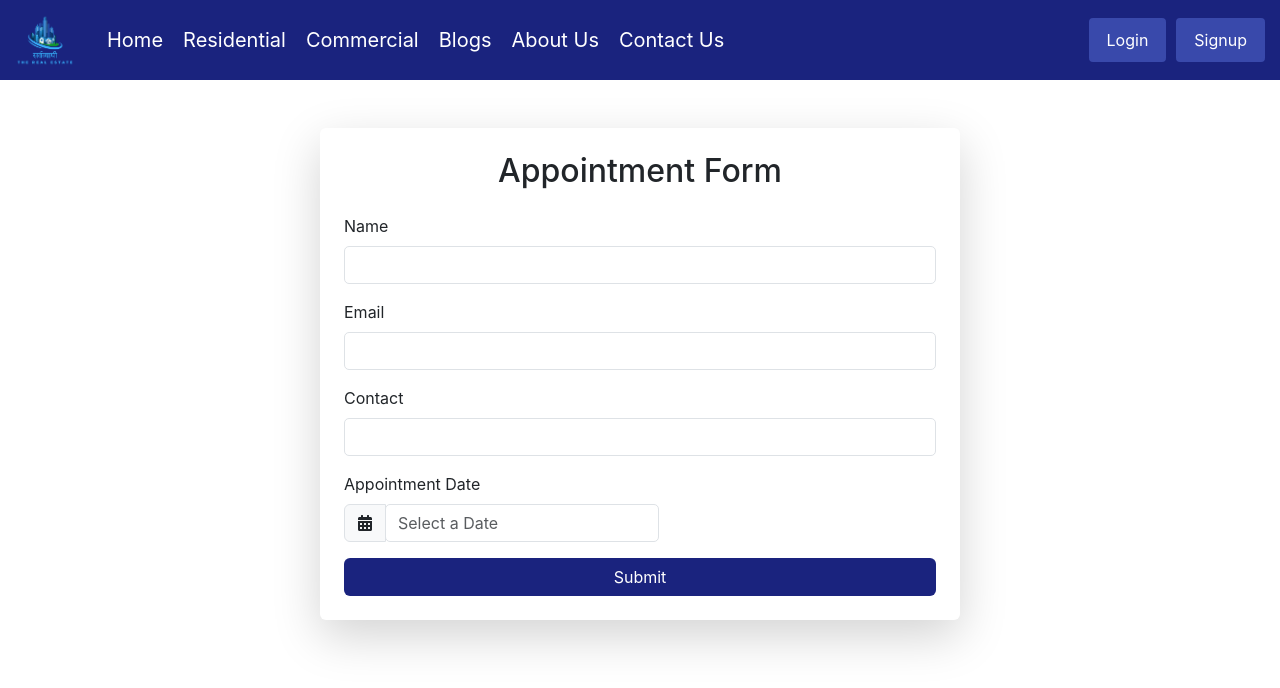
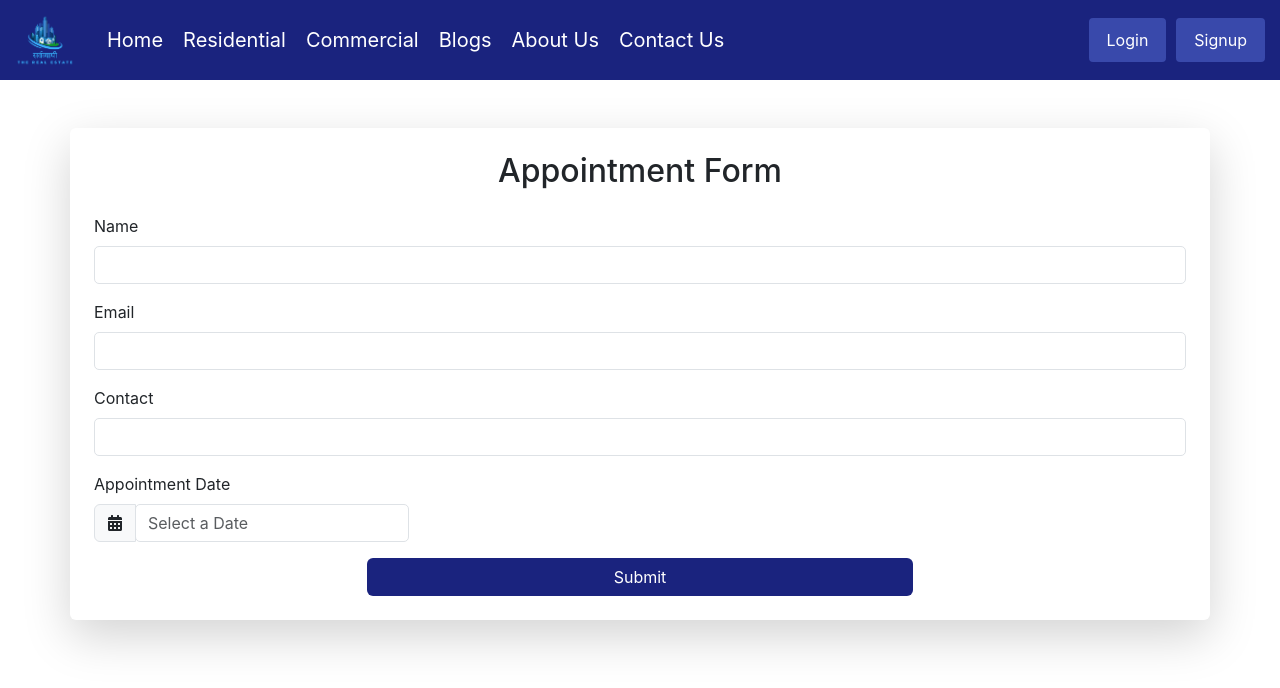
Before and after one commit to Shubhamprogrammar/sarvavyapi-frontend, a React (Create React App) app: page /appointment/1 in a window 1280 px wide. Shown: the top 688 px of the page. Built offline with nearby package versions, Linux system fonts and the light colour scheme; no server answers.

Commit message:
appointment ui fix

```diff
--- a/src/components/Appointment.js
+++ b/src/components/Appointment.js
@@ -1,5 +1,5 @@
 import React, { useState, useRef, useEffect, useContext } from 'react'
-import { useParams} from 'react-router-dom';
+import { useParams } from 'react-router-dom';
 import emailjs from "@emailjs/browser";
 import DatePicker from 'react-datepicker';
 import "react-datepicker/dist/react-datepicker.css";
@@ -103,17 +103,17 @@ export default function Appointment() {
           contact: contactRef.current.value,
           date: formData.date ? formData.date.toISOString().split('T')[0] : '',
           property_name: propertyDetails.name,
-          address:userContacts[propertyDetails.user].address,
+          address: userContacts[propertyDetails.user].address,
         });
         await emailjs.send(serviceIdSeller, templateIdSeller, {
           name: userContacts[propertyDetails.user].name,
           recipient: userContacts[propertyDetails.user].email,
-          buyer:nameRef.current.value,
+          buyer: nameRef.current.value,
           email: emailRef.current.value,
           contact: contactRef.current.value,
           date: formData.date ? formData.date.toISOString().split('T')[0] : '',
           property_name: propertyDetails.name,
-          address:userContacts[propertyDetails.user].address,
+          address: userContacts[propertyDetails.user].address,
         });
 
         alert("Appointment details have been sent to your email.");
@@ -136,7 +136,7 @@ export default function Appointment() {
   };
 
   return (
-    <div className="container mt-5 w-50 mx-auto shadow-lg p-4 rounded">
+    <div className="container mt-5 shadow-lg p-4 rounded">
       <div className="row">
         <h2 className="text-center mb-4">Appointment Form</h2>
 
@@ -211,15 +211,16 @@ export default function Appointment() {
               />
             </div>
           </div>
-
+          <div className="d-flex justify-content-center">
             <button
               type="submit"
-            className="btn w-100"
+              className="btn w-50"
               disabled={loading}
               style={{ backgroundColor: "#1A237E", color: "white" }}
             >
               {loading ? "Submitting..." : "Submit"}
             </button>
+          </div>
         </form>
       </div>
     </div>
```
Lines whose indentation alone changed are shown as unchanged.
